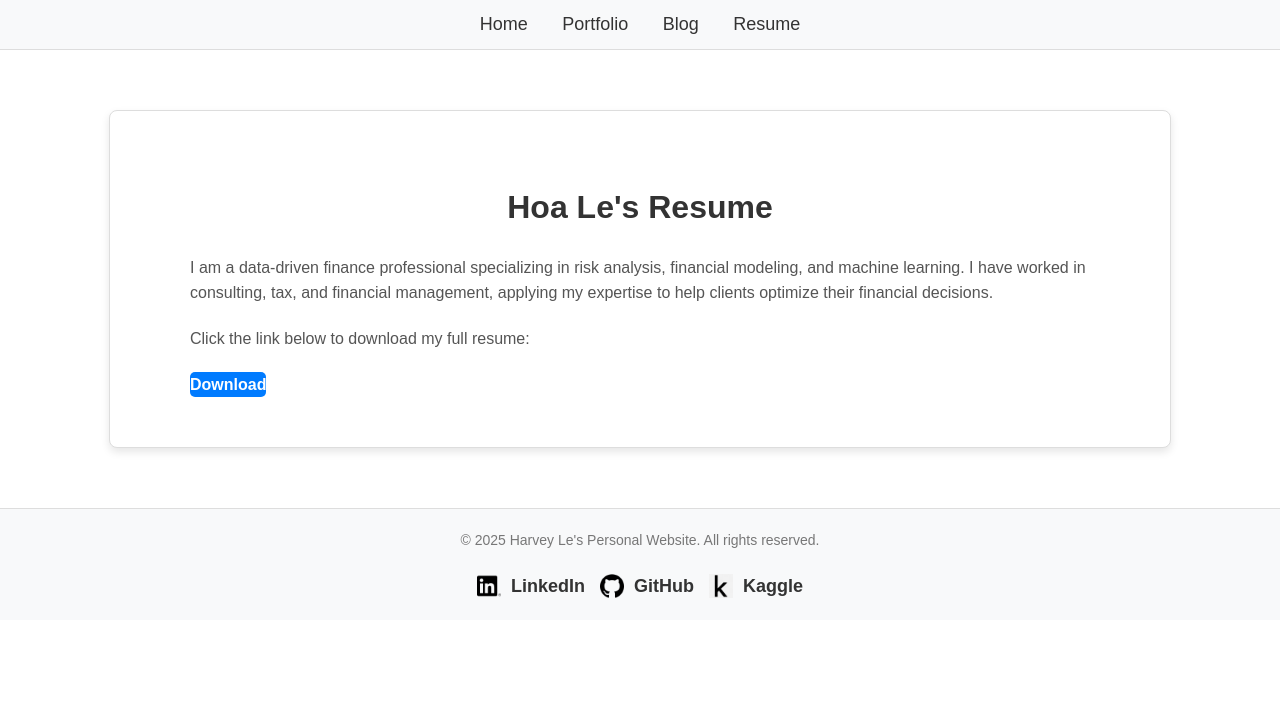
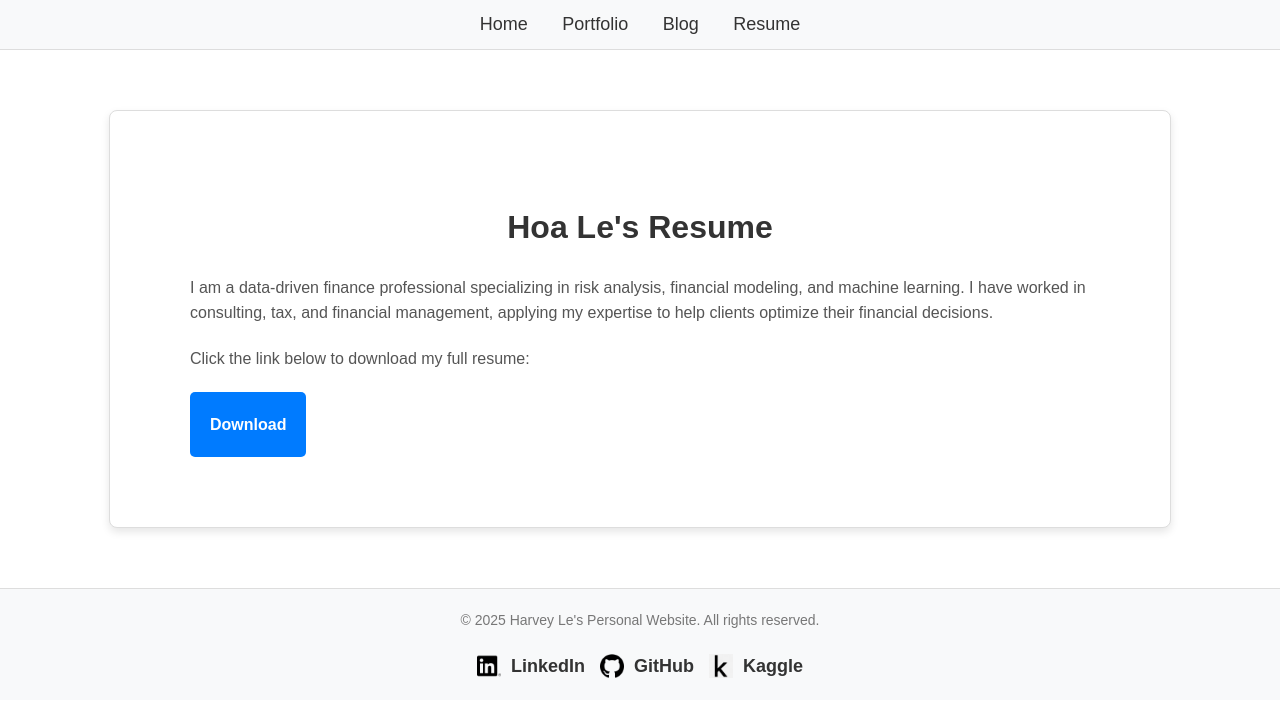
Before and after one commit to Hoale2908/hoale2908.github.io, a Jekyll site: the page built from resume.html, in a window 1280 px wide. Shown: the top 717 px of the page. Built offline with Jekyll 4.4.1, drawn with Linux system fonts in a browser that asks for light colours.

Commit message:
update css

```diff
--- a/assets/styles.css
+++ b/assets/styles.css
@@ -13,7 +13,7 @@ body {
   width: 90%;
   max-width: 900px;
   margin: 0 auto;
-  padding: 20px;
+  padding: 40px;
 }
 
 /* Header (Menu Bar) */
@@ -145,7 +145,7 @@ main {
 
 .cta-button {
     display: inline-block;
-    padding: auto 20px;
+    padding: 20px 20px;
     background-color: #007bff;
     color: #fff;
     text-decoration: none;
```
